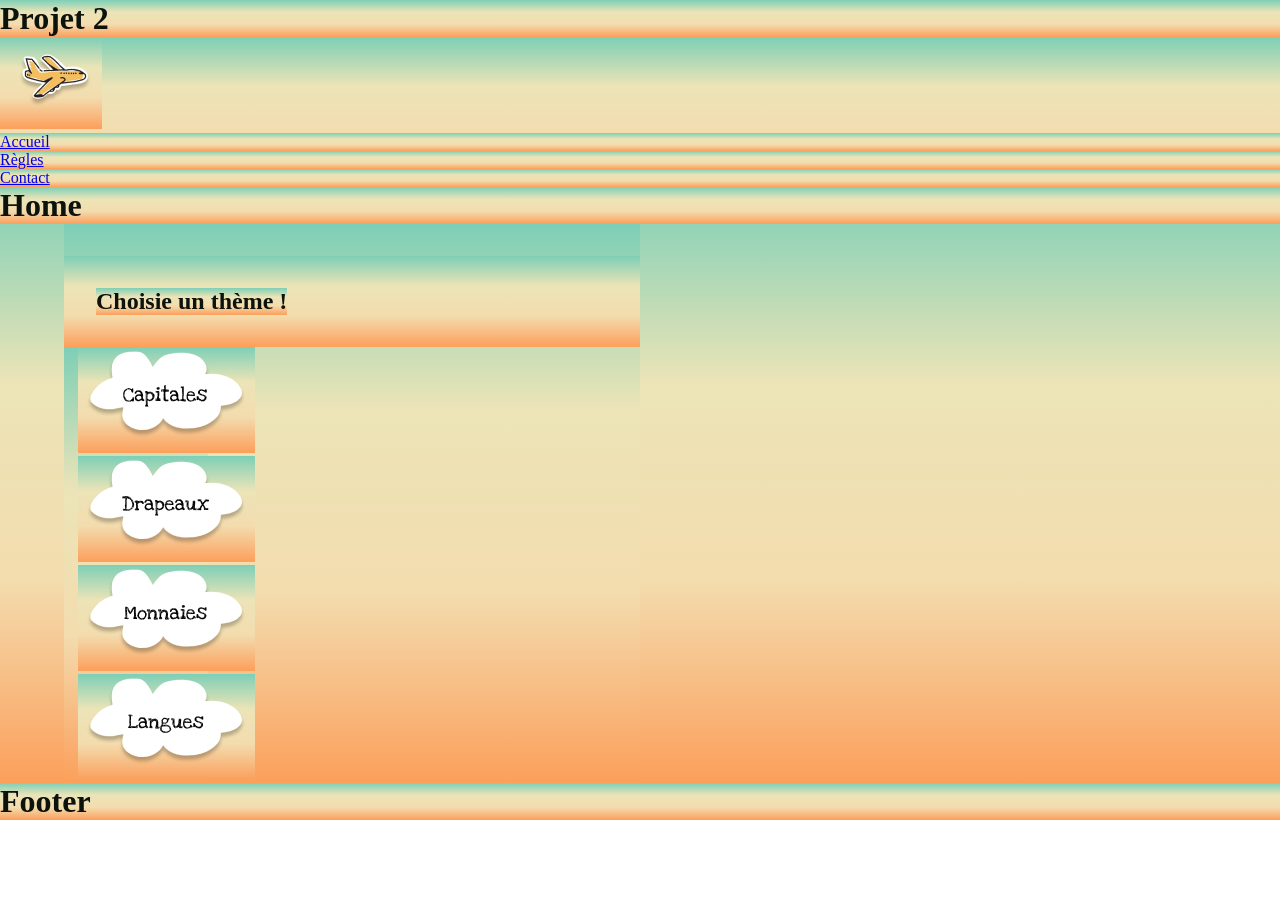
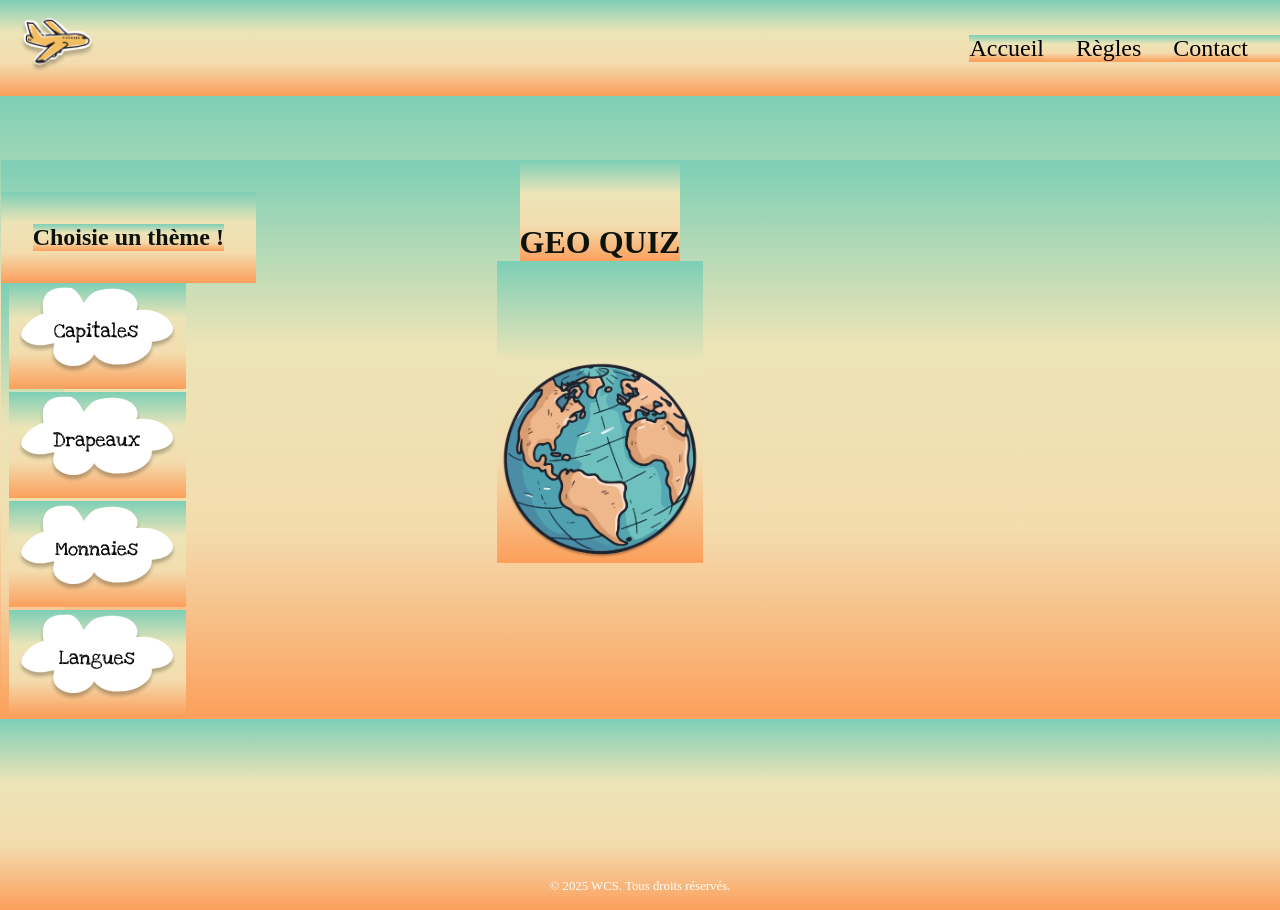
Before and after one commit to WildCodeSchool-2024-09/JS-RemoteFR-Q4-Jaune-P2-Geo, a React (Vite) app in the folder client/: page / in a window 1280 px wide. Before the commit the page ends 820 px from the top, so only its background shows below. Built offline with nearby package versions, Linux system fonts and the light colour scheme; a web font is replaced by a local one.

Commit message:
nav + footer + home

```diff
--- a/client/src/App.tsx
+++ b/client/src/App.tsx
@@ -5,7 +5,6 @@ import Nav from "./components/Nav/Nav";
 export default function App() {
   return (
     <>
-      <h1>Projet 2</h1>
       <Nav />
       <main>
         <Outlet />
--- a/client/src/components/Footer/Footer.tsx
+++ b/client/src/components/Footer/Footer.tsx
@@ -1,7 +1,7 @@
 export default function Footer() {
   return (
     <>
-      <h1>Footer</h1>
+      <p className="footer">© 2025 WCS. Tous droits réservés.</p>
     </>
   );
 }
--- a/client/src/components/Footer/footer.css
+++ b/client/src/components/Footer/footer.css
@@ -0,0 +1,15 @@
+.footer {
+  display: flex;
+  justify-content: center;
+  align-items: center;
+  padding: 1rem;
+  padding-top: 3rem;
+  font-size: 0.8rem;
+  color: white;
+}
+
+@media only screen and (min-width: 920px) {
+  .footer {
+    padding-top: 10rem;
+  }
+}
--- a/client/src/components/Nav/nav.css
+++ b/client/src/components/Nav/nav.css
@@ -3,21 +3,21 @@ nav {
   flex-direction: row;
   justify-content: space-between;
   align-items: center;
-  padding: 2rem;
   margin: 0 auto;
-  max-width: 80%;
+  max-width: 100%;
 }
 
 nav > img {
-  height: 15vh;
+  height: 5rem;
 }
 
 nav > ul {
   display: flex;
   flex-direction: row;
-  gap: 5rem;
-  font-size: xx-large;
+  gap: 2rem;
+  font-size: 1rem;
   list-style: none;
+  padding-right: 2rem;
 }
 
 nav > ul > li > a {
@@ -30,3 +30,18 @@ nav > ul > li > a:hover {
   padding: 0.3rem 0.8rem;
   border-radius: 1rem;
 }
+
+@media only screen and (min-width: 920px) {
+  nav {
+    max-width: 100%;
+    padding: 0;
+  }
+
+  nav > ul {
+    font-size: 1.5rem;
+  }
+
+  nav > img {
+    height: 6rem;
+  }
+}
--- a/client/src/components/Theme/theme.css
+++ b/client/src/components/Theme/theme.css
@@ -2,7 +2,7 @@
   display: flex;
   justify-content: center;
   padding: 2rem;
-  margin-top: 24rem;
+  margin-top: 2rem;
 }
 
 .containers-themes {
@@ -18,30 +18,24 @@
   background: none;
   cursor: pointer;
   flex-direction: row;
-  max-width: 80%;
+  max-width: 75%;
 }
 
 @media only screen and (min-width: 920px) {
   .theme {
     display: flex;
     flex-direction: column;
-    max-width: 45%;
-    margin-left: 4rem;
+    justify-content: center;
+    max-width: 25%;
   }
-  .title-themes {
-    display: flex;
-    justify-content: flex-start;
+  .title > b {
+    font-size: 1.4rem;
     margin-top: 2rem;
   }
 
   .containers-themes {
+    max-width: 25%;
     display: flex;
-    justify-content: flex-start;
-    flex-direction: column;
-    max-width: 25%;
-  }
-
-  .containers-themes > button {
     flex-direction: column;
   }
 }
--- a/client/src/main.tsx
+++ b/client/src/main.tsx
@@ -19,6 +19,8 @@ import "./pages/Home/home.css";
 import "./pages/Quizz/quizz.css";
 import "./pages/Rules/rules.css";
 import "./components/Theme/theme.css";
+import "./components/Footer/footer.css";
+import "./components/Nav/nav.css";
 
 // Import additional components for new routes
 
--- a/client/src/pages/Home/Home.tsx
+++ b/client/src/pages/Home/Home.tsx
@@ -3,8 +3,14 @@ import Theme from "../../components/Theme/Theme";
 export default function Home() {
   return (
     <>
-      <h1>Home</h1>
-      <Theme />
+      <div className="home_theme">
+        <div className="home">
+          <h1>GEO QUIZ</h1>
+          <img src="/public/images/planetes.png" alt="view of earth" />
+        </div>
+
+        <Theme />
+      </div>
     </>
   );
 }
--- a/client/src/pages/Home/home.css
+++ b/client/src/pages/Home/home.css
@@ -0,0 +1,36 @@
+div > h1 {
+  display: flex;
+  align-items: center;
+  justify-content: center;
+  padding-top: 4rem;
+}
+
+div > img {
+  width: 50%;
+  padding-top: 2rem;
+}
+
+.home {
+  display: flex;
+  flex-direction: column;
+  align-items: center;
+}
+
+@media only screen and (min-width: 920px) {
+  div > img {
+    width: 30%;
+    padding-top: 6rem;
+  }
+
+  .home {
+    width: 80%;
+    padding-right: 21rem;
+  }
+
+  .home_theme {
+    display: flex;
+    flex-direction: row-reverse;
+
+    padding-top: 4rem;
+  }
+}
--- a/client/src/pages/Rules/Rules.tsx
+++ b/client/src/pages/Rules/Rules.tsx
@@ -3,8 +3,19 @@ import Theme from "../../components/Theme/Theme";
 export default function Rules() {
   return (
     <>
-      <Theme />
-      <h1>Rules</h1>
+      <div className="theme_rules">
+        <Theme />
+        <div className="rules">
+          <h1>Rules</h1>
+
+          <p>1 - 20 questions tu répondras !</p>
+          <p>2 - 5 secondes par question, tu auras !</p>
+          <p>3 - Tricher tu ne dois pas ! Sanction il y aura !!!!</p>
+          <p>4 - Le côté obscur tu n’auras !</p>
+          <p>5 - La force est grande en toi jeune padawan !</p>
+          <p>6 - Que la force soit avec vous !</p>
+        </div>
+      </div>
     </>
   );
 }
--- a/client/src/pages/Rules/rules.css
+++ b/client/src/pages/Rules/rules.css
@@ -0,0 +1,9 @@
+.rules {
+  border: 2px dashed red;
+}
+
+.theme_rules {
+  border: 2px dashed green;
+  display: flex;
+  flex-direction: row;
+}
```
Also changed, not shown: client/public/images/planetes.png (added).
